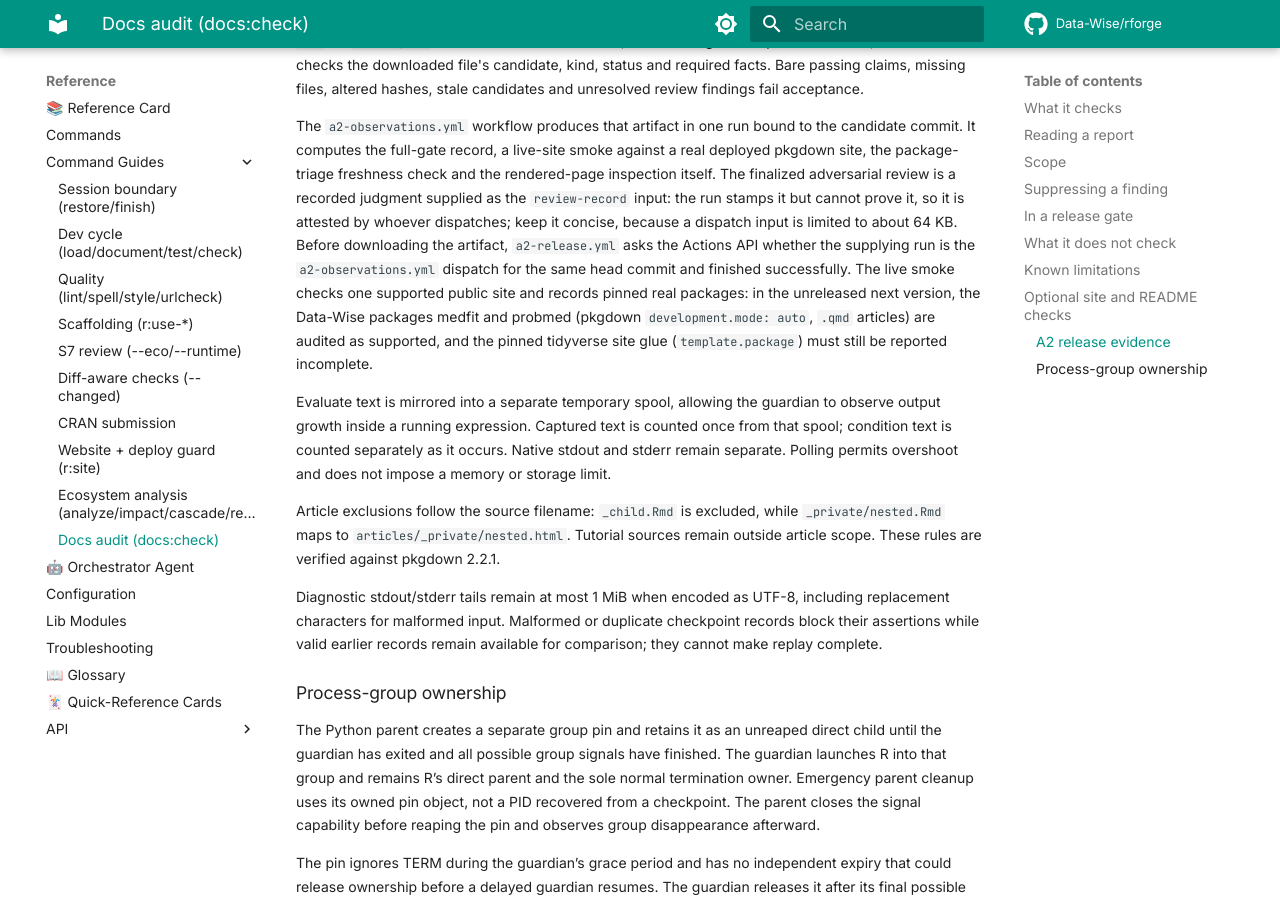
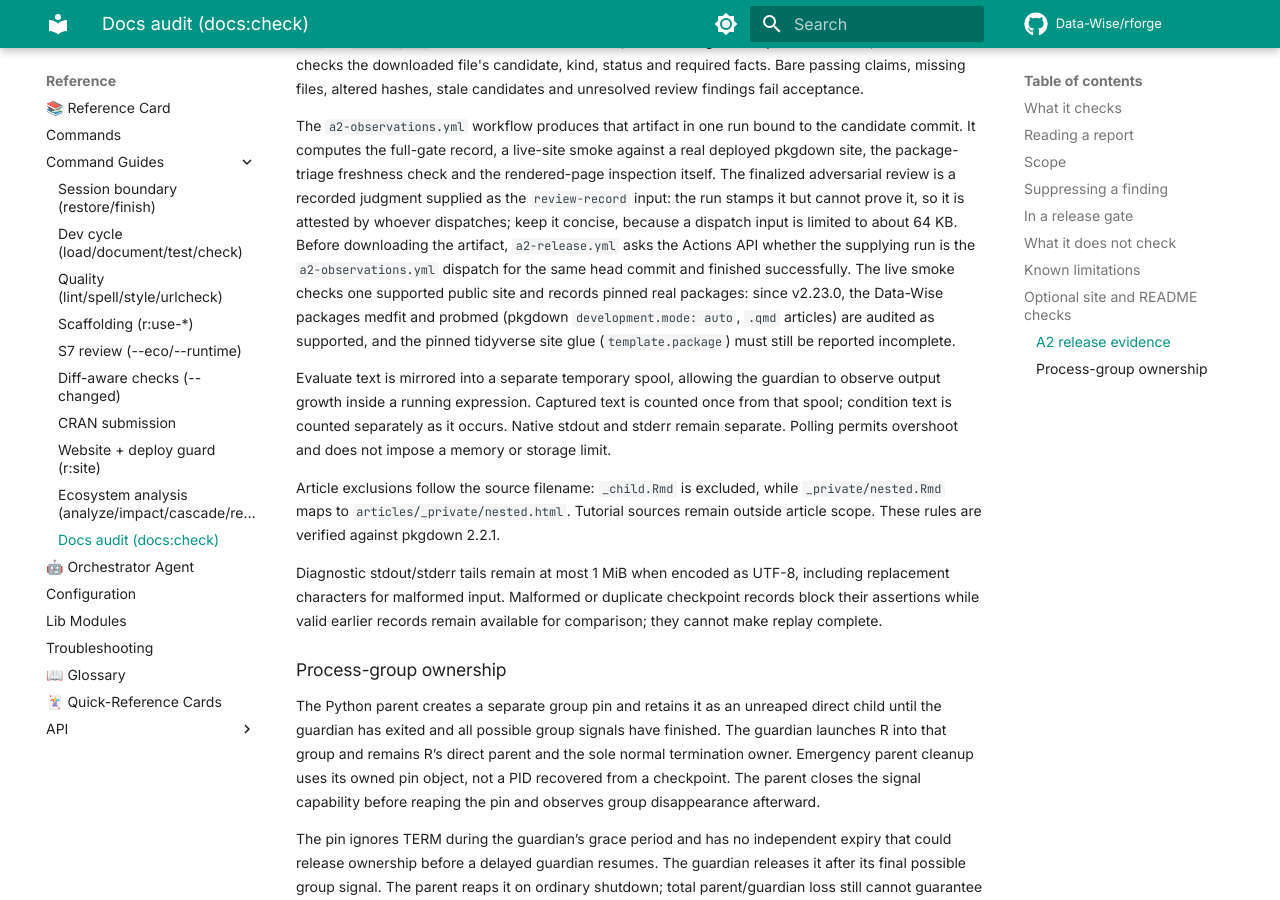
Before and after one commit to Data-Wise/rforge, an MkDocs documentation site: the page built from docs/guides/docs-audit.md, in a window 1280 px wide and 900 px high, scrolled down 7066 px. Built offline with MkDocs 1.6.1 and Material for MkDocs 9.7.7, drawn with Linux system fonts in a browser that asks for light colours; comment, search, counter and statistics services are not loaded; part of the change alters nothing that is shown.

Commit message:
docs(release): reconcile v2.23.0 status, release date and guide wording
Address the three medium findings of the Codex review of aaeed64: .STATUS
in_progress/next/last_release now describe the v2.23.0 release under way and
v2.22.2 as the last release; mkdocs.yml release_date and prev_version updated so
the rendered reference card shows 2026-11-17; the docs-audit guide describes the
medfit/probmed live-smoke pins as current since v2.23.0.

Co-Authored-By: Claude Sonnet 5.5 <noreply@anthropic.com>

```diff
--- a/docs/guides/docs-audit.md
+++ b/docs/guides/docs-audit.md
@@ -322,7 +322,7 @@ real deployed pkgdown site, the package-triage freshness check and the rendered-
 inspection itself. The finalized adversarial review is a recorded judgment supplied
 as the `review-record` input: the run stamps it but cannot prove it, so it is
 attested by whoever dispatches; keep it concise, because a dispatch input is limited to about 64 KB. Before downloading the artifact, `a2-release.yml` asks the Actions API whether the supplying run is the `a2-observations.yml` dispatch for the same head commit and finished successfully. The live smoke checks one supported public site and
-records pinned real packages: in the unreleased next version, the Data-Wise packages medfit and probmed (pkgdown
+records pinned real packages: since v2.23.0, the Data-Wise packages medfit and probmed (pkgdown
 `development.mode: auto`, `.qmd` articles) are audited as supported, and the pinned tidyverse
 site glue (`template.package`) must still be reported incomplete.
 
--- a/mkdocs.yml
+++ b/mkdocs.yml
@@ -55,8 +55,8 @@ extra_css:
 extra:
   rforge:
     version: "2.23.0"
-    prev_version: "2.19.0"
-    release_date: "2026-08-01"
+    prev_version: "2.22.2"
+    release_date: "2026-11-17"
     command_count: 44
 
 plugins:
```
Also changed, not shown: 1 other file.
